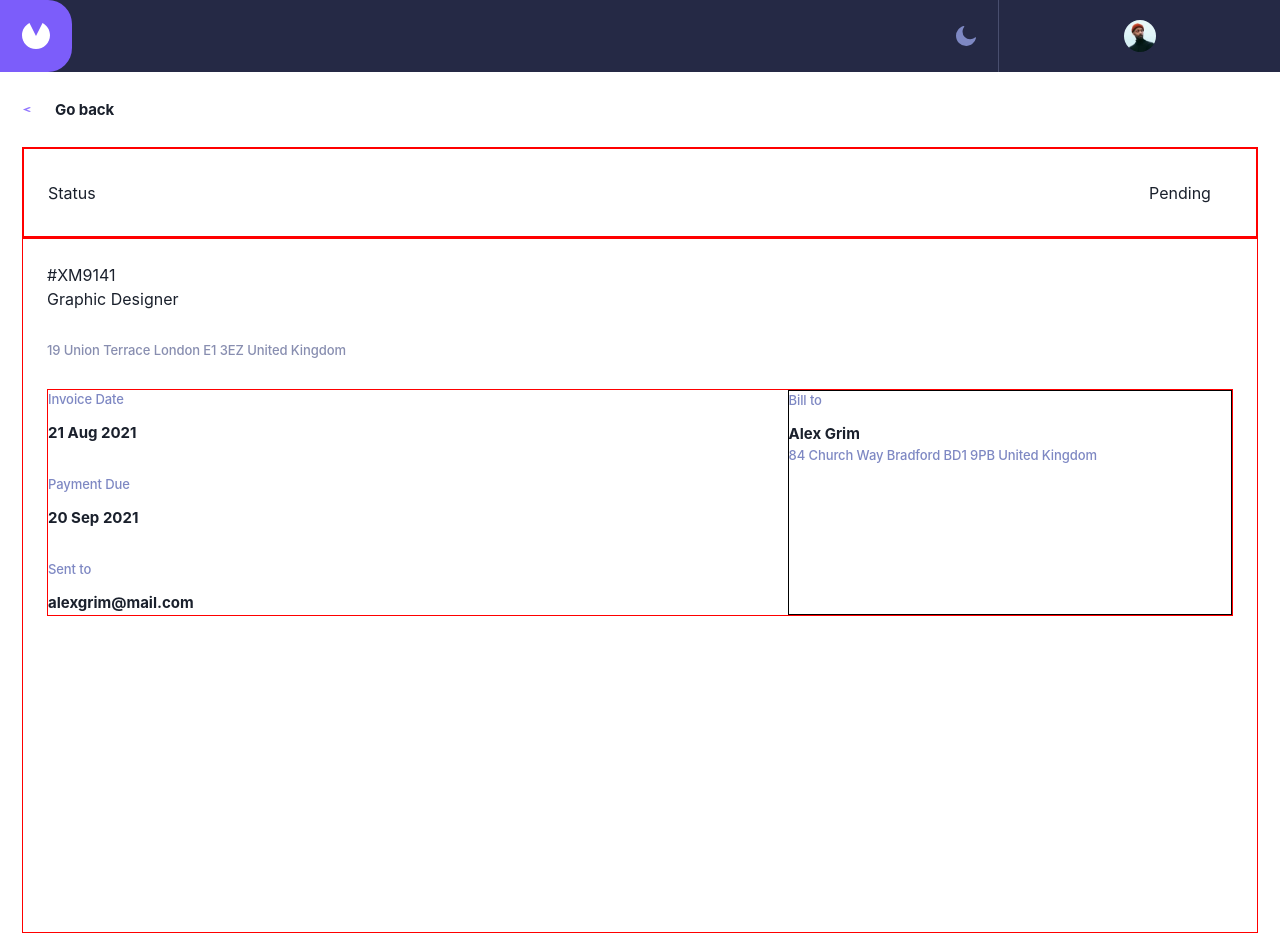
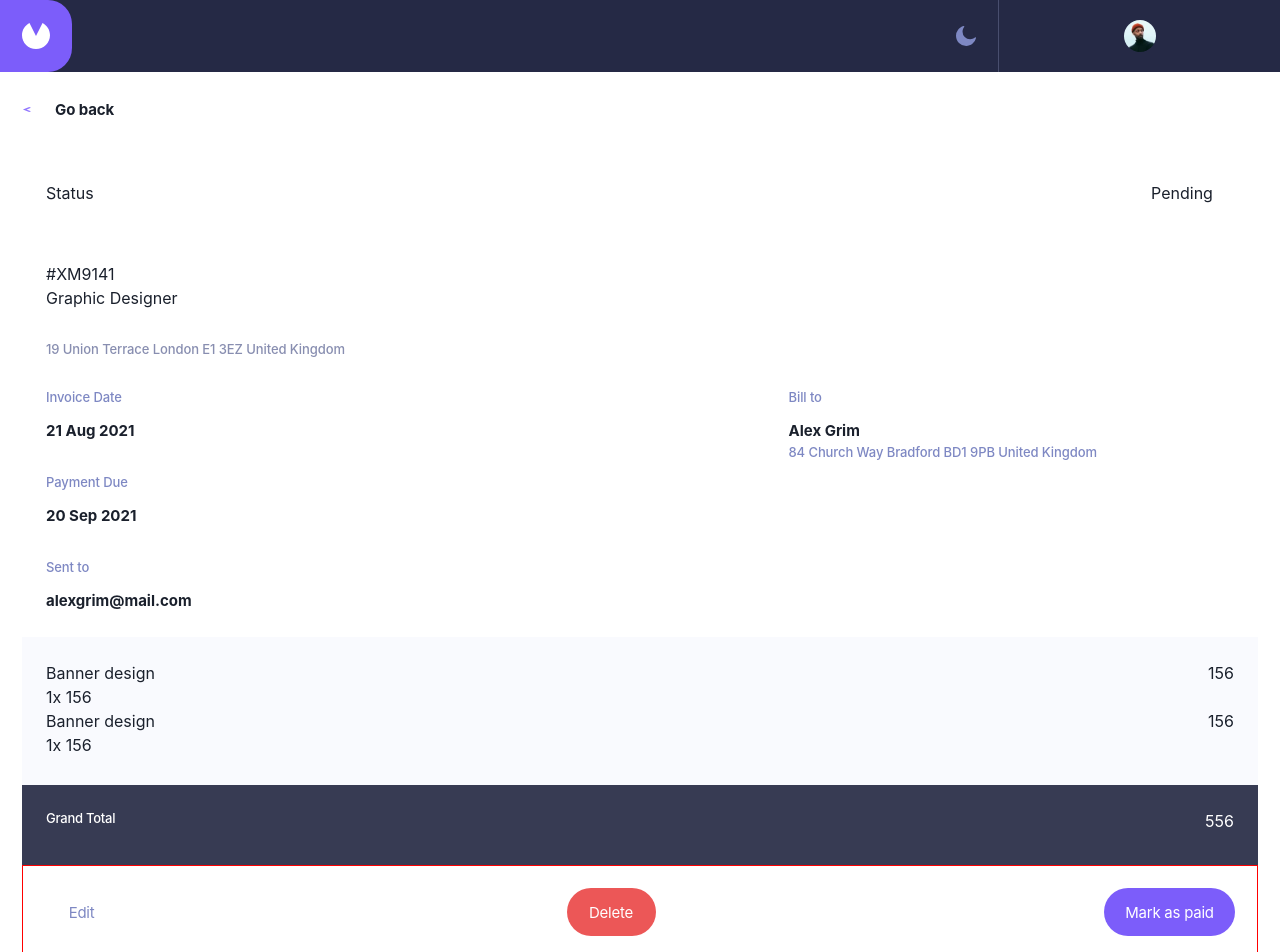
Before and after one commit to DevZybartas/invoice-app, a React (Vite) app in the folder frontend/: page /invoice/1 in a window 1280 px wide. Shown: the top 952 px of the page. Built offline with nearby package versions, Linux system fonts and the light colour scheme; no server answers.

Commit message:
view invoice

```diff
--- a/frontend/src/App.tsx
+++ b/frontend/src/App.tsx
@@ -1,5 +1,7 @@
 import { Routes, Route } from "react-router-dom";
+//Layout
 import Layout from "./components/layout/Layout";
+//Components
 import HomePage from "./components/pages/Home/HomePage";
 import InvoiceDetail from "./components/pages/Home/Invoices/InvoiceDetail/InvoiceDetail";
 
--- a/frontend/src/components/pages/Home/Invoices/InvoiceDetail/InvoiceBody.tsx
+++ b/frontend/src/components/pages/Home/Invoices/InvoiceDetail/InvoiceBody.tsx
@@ -5,8 +5,7 @@ const InvoiceBody = () => {
   return (
     <Flex
       width={{ base: "100%" }}
-      height={{ base: "43.4375rem" }}
-      border="1px solid red"
+      height={{ base: "100%" }}
       padding={{ base: "mobile.24" }}
       flexDir={{ base: "column" }}
     >
@@ -26,7 +25,7 @@ const InvoiceBody = () => {
       {/* Invoice address */}
 
       {/* Invoice Date */}
-      <Flex width={{ base: "100%" }} border="1px solid red">
+      <Flex width={{ base: "100%" }}>
         <Flex width={{ base: "100%" }} flexDir={{ base: "column" }}>
           {/* Invoice Date */}
           <Flex flexDir={{ base: "column" }}>
@@ -71,11 +70,7 @@ const InvoiceBody = () => {
           </Flex>
           {/* Sent to */}
         </Flex>
-        <Flex
-          width={{ base: "60%" }}
-          flexDir={{ base: "column" }}
-          border="1px solid black"
-        >
+        <Flex width={{ base: "60%" }} flexDir={{ base: "column" }}>
           <Flex flexDir={{ base: "column" }}>
             <Text
               {...BodyText}
--- /dev/null
+++ b/frontend/src/components/pages/Home/Invoices/InvoiceDetail/InvoiceButtons.tsx
@@ -0,0 +1,25 @@
+import { Flex, Box } from "@chakra-ui/react";
+import { Button5, Button3, Button2 } from "../../../../../styles/Buttonts";
+const InvoiceButtons = () => {
+  return (
+    <Flex
+      width={{ base: "100%" }}
+      height={{ base: "5.6875rem" }}
+      justifyContent={{ base: "space-between" }}
+      padding={{ base: "mobile.22" }}
+      border="1px solid red"
+    >
+      <Box as="button" {...Button3}>
+        Edit
+      </Box>
+      <Box as="button" {...Button5}>
+        Delete
+      </Box>
+      <Box as="button" {...Button2}>
+        Mark as paid
+      </Box>
+    </Flex>
+  );
+};
+
+export default InvoiceButtons;
--- a/frontend/src/components/pages/Home/Invoices/InvoiceDetail/InvoiceDetail.tsx
+++ b/frontend/src/components/pages/Home/Invoices/InvoiceDetail/InvoiceDetail.tsx
@@ -5,6 +5,8 @@ import { HeadingSVariant } from "../../../../../styles/Typography";
 //Components
 import Status from "./Status";
 import InvoiceBody from "./InvoiceBody";
+import Summary from "./Summary";
+import InvoiceButtons from "./InvoiceButtons";
 
 const InvoiceDetail = () => {
   return (
@@ -33,6 +35,10 @@ const InvoiceDetail = () => {
       {/* Status */}
 
       <InvoiceBody />
+
+      <Summary />
+
+      <InvoiceButtons />
     </Flex>
   );
 };
--- a/frontend/src/components/pages/Home/Invoices/InvoiceDetail/Status.tsx
+++ b/frontend/src/components/pages/Home/Invoices/InvoiceDetail/Status.tsx
@@ -7,7 +7,6 @@ const Status = () => {
       height={{ base: "5.6875rem" }}
       justifyContent={{ base: "space-between" }}
       alignItems={{ base: "center" }}
-      border="2px solid red"
       paddingX={{ base: "24px" }}
     >
       <Text>Status</Text>
--- /dev/null
+++ b/frontend/src/components/pages/Home/Invoices/InvoiceDetail/Summary.tsx
@@ -0,0 +1,48 @@
+import { Flex, Text } from "@chakra-ui/react";
+import { BodyTextVariant } from "../../../../../styles/Typography";
+
+const Summary = () => {
+  return (
+    <Flex
+      width={{ base: "100%" }}
+      height={{ base: "14.25rem" }}
+      flexDir={{ base: "column" }}
+      bgColor="#F9FAFE"
+    >
+      <Flex
+        width={{ base: "100%" }}
+        height={{ base: "9.25rem" }}
+        flexDir={{ base: "column" }}
+        padding={{ base: "mobile.24" }}
+      >
+        <Flex justifyContent={{ base: "space-between" }}>
+          <Flex width={{ base: "100%" }} flexDir={{ base: "column" }}>
+            <Text>Banner design</Text>
+            <Text>1x 156</Text>
+          </Flex>
+          <Text>156</Text>
+        </Flex>
+        <Flex justifyContent={{ base: "space-between" }}>
+          <Flex flexDir={{ base: "column" }}>
+            <Text>Banner design</Text>
+            <Text>1x 156</Text>
+          </Flex>
+          <Flex>156</Flex>
+        </Flex>
+      </Flex>
+      <Flex
+        width={{ base: "100%" }}
+        height={{ base: "5rem" }}
+        bgColor="#373B53"
+        padding={{ base: "mobile.24" }}
+        justifyContent={{ base: "space-between" }}
+        color="color.white"
+      >
+        <Text {...BodyTextVariant}>Grand Total</Text>
+        <Text>556</Text>
+      </Flex>
+    </Flex>
+  );
+};
+
+export default Summary;
--- /dev/null
+++ b/frontend/src/styles/Buttonts.tsx
@@ -0,0 +1,44 @@
+import { BoxProps } from "@chakra-ui/react";
+
+export const Button1: BoxProps = {
+  width: { base: "9.375rem" },
+  height: { base: "3rem" },
+  bgColor: "color.1",
+  color: "color.white",
+  fontSize: { base: ".9375rem" },
+  lineHeight: { base: ".9375rem" },
+  letterSpacing: { base: "-0.25px" },
+};
+
+export const Button2: BoxProps = {
+  width: { base: "8.1875rem" },
+  height: { base: "3rem" },
+  bgColor: "color.1",
+  color: "color.white",
+  fontSize: { base: ".9375rem" },
+  lineHeight: { base: ".9375rem" },
+  letterSpacing: { base: "-0.25px" },
+  borderRadius: { base: "1.5rem" },
+};
+
+export const Button3: BoxProps = {
+  width: { base: "4.5625rem" },
+  height: { base: "3rem" },
+  bgColor: "color.white",
+  color: "color.7",
+  fontSize: { base: ".9375rem" },
+  lineHeight: { base: ".9375rem" },
+  letterSpacing: { base: "-0.25px" },
+  borderRadius: { base: "1.5rem" },
+};
+
+export const Button5: BoxProps = {
+  width: { base: "5.5625rem" },
+  height: { base: "3rem" },
+  bgColor: "color.9",
+  color: "color.white",
+  fontSize: { base: ".9375rem" },
+  lineHeight: { base: ".9375rem" },
+  letterSpacing: { base: "-0.25px" },
+  borderRadius: { base: "1.5rem" },
+};
```
